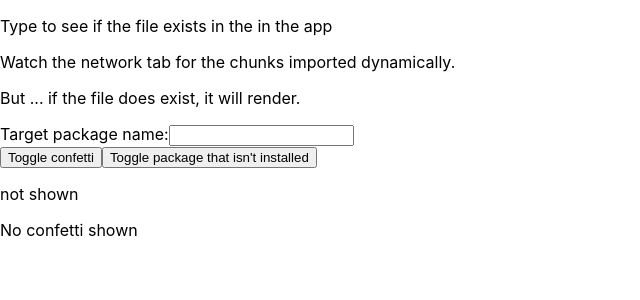
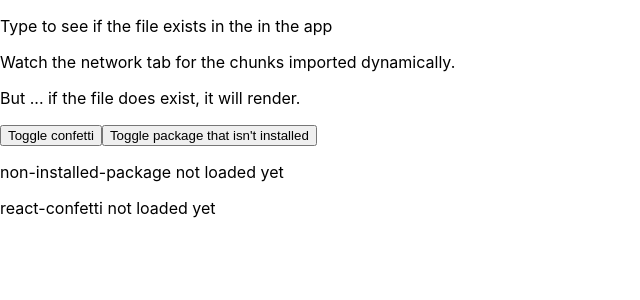
Before and after one commit to JackHowa/import-lazy-react-checker, a React (Create React App) app: page / in a window 1280 px wide. Shown: the top 300 px of the page, without its empty margins (0-640 px from the left). Built offline with nearby package versions, Linux system fonts and the light colour scheme.

Commit message:
Rename loader components, clarify test case

```diff
--- a/src/App.js
+++ b/src/App.js
@@ -1,10 +1,10 @@
 import * as React from 'react';
-import LazyCodeSplitter from './LazyCodeSplitter';
 // via https://epicreact.dev/importing-react-through-the-ages/
-import LegitConfettiSuspense from './LegitConfettiSupsense';
+
+import LegitConfettiSuspense from './InstalledConfettiComponent';
+import NonInstalledPackage from './NonInstalledPackage'
 
 function App() {
-  const [targetPackageName, setTargetPackage] = React.useState('')
   const [showConfetti, setConfettiStatus] = React.useState('hide');
   const [loadPackageLoader, toggleShowPackageLoader] = React.useState('hide')
   const changeConfettiStatus = () => setConfettiStatus(prevStatus => {
@@ -28,32 +28,12 @@ function App() {
       <p>Type to see if the file exists in the in the app</p>
       <p>Watch the network tab for the chunks imported dynamically.</p>
       <p>But ... if the file does exist, it will render.</p>
-      <form>
-        <label>
-          Target package name:
-          <input type="text" value={targetPackageName} onChange={(e) => setTargetPackage(e.target.value)} name="file-name" />
-        </label>
-      </form>
+
       <button onClick={changeConfettiStatus}>Toggle confetti</button>
       <button onClick={changeTargetPackage}>Toggle package that isn't installed</button>
-      {
-        loadPackageLoader === "show" ? (
-          <LazyCodeSplitter packageName={targetPackageName} />
-        ) : (
-          <p>
-            {targetPackageName} not shown
-          </p>
-        )
-      }
-      {
-        showConfetti === "show" ? (
-          <LegitConfettiSuspense />
-        ) : (
-          <p>
-            No confetti shown
-          </p>
-        )
-      }
+
+      <NonInstalledPackage show={loadPackageLoader === 'show'} />
+      <LegitConfettiSuspense show={showConfetti === "show"} />
     </div >
   );
 }
--- a/src/LegitConfettiSupsense.js
+++ b/src/InstalledConfettiComponent.js
@@ -1,14 +1,19 @@
 import * as React from 'react'
-function LegitConfettiSuspense() {
 
-  // still gets warning
-  //   ./src/LazyCodeSplitter.js
-  // Critical dependency: the request of a dependency is an expression
+function LegitConfettiSuspense({ show }) {
+  // should show confetti when shown as this is installed in package.json
   const LazyImportComponent = React.lazy(() => import('react-confetti').catch(() => ({ default: () => <p>Not Found</p> })))
 
   return (
     <React.Suspense fallback="Loading package">
-      <LazyImportComponent />
+      {
+        show ? (
+          <LazyImportComponent />
+        ) :
+          (
+            <p>react-confetti not loaded yet</p>
+          )
+      }
     </React.Suspense>
   )
 }
--- a/src/LazyCodeSplitter.js
+++ /dev/null
@@ -1,42 +0,0 @@
-import * as React from 'react'
-
-class ErrorBoundary extends React.Component {
-  constructor(props) {
-    super(props);
-    this.state = { hasError: false };
-  }
-
-  static getDerivedStateFromError(error) {
-    // Update state so the next render will show the fallback UI.
-    return { hasError: true };
-  }
-
-
-  render() {
-    if (this.state.hasError) {
-      // You can render any custom fallback UI
-      return <h1>Something went wrong.</h1>;
-    }
-
-    return this.props.children;
-  }
-}
-function LazyCodeSplitter(props) {
-  const { packageName } = props;
-
-  // still gets warning
-  //   ./src/LazyCodeSplitter.js
-  // Critical dependency: the request of a dependency is an expression
-  const LazyImportComponent = React.lazy(() => import(packageName).catch(() => ({ default: () => <p>Not Found</p> })))
-
-  return (
-    <ErrorBoundary>
-      <React.Suspense fallback="Loading package">
-        <LazyImportComponent />
-      </React.Suspense>
-    </ErrorBoundary>
-
-  )
-}
-
-export default LazyCodeSplitter;
--- /dev/null
+++ b/src/NonInstalledPackage.js
@@ -0,0 +1,21 @@
+import * as React from 'react'
+
+function NonInstalledPackage({ show }) {
+  // should catch and show Not found when shown
+  const LazyImportComponent = React.lazy(() => import('non-installed-package').catch(() => ({ default: () => <p>Not Found</p> })))
+
+  return (
+    <React.Suspense fallback="Loading package">
+      {
+        show ? (
+          <LazyImportComponent />
+        ) :
+          (
+            <p>non-installed-package not loaded yet</p>
+          )
+      }
+    </React.Suspense>
+  )
+}
+
+export default NonInstalledPackage;
```
Also changed, not shown: src/Kramer.js (deleted, +0 -9 lines), src/NewYa.js (deleted, +0 -9 lines), src/Ya.js (deleted, +0 -9 lines), src/setupTests.js (deleted, +0 -5 lines).
